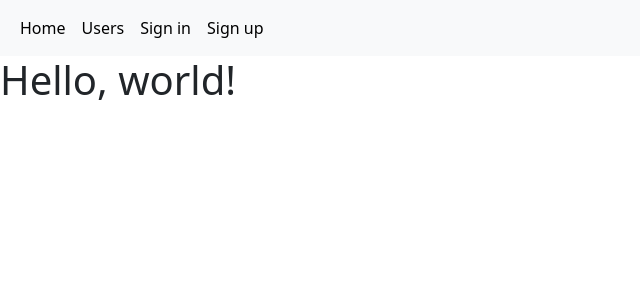
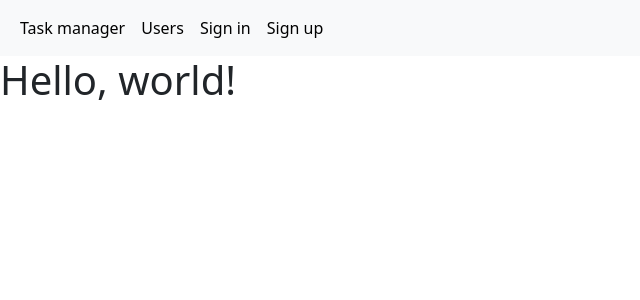
Before and after one commit to greenkerokero/python-project-52, a Django app: page /en/ in a window 1280 px wide. Shown: the top 300 px of the page, without its empty margins (0-640 px from the left). Run offline with Django 5.2, Linux system fonts and the light colour scheme; some libraries are stand-ins or nearby versions.

Commit message:
Update main menu

```diff
--- a/task_manager/templates/base.html
+++ b/task_manager/templates/base.html
@@ -17,7 +17,7 @@
       <div class="collapse navbar-collapse" id="navbarNav">
         <ul class="navbar-nav">
           <li class="nav-item">
-              <a class="nav-link link-body-emphasis" href="#">{% translate "Home" %}</a>
+            <a class="nav-link link-body-emphasis" href="#">{% translate "Task manager" %}</a>
           </li>
           <li class="nav-item">
             <a class="nav-link link-body-emphasis" href="#">{% translate "Users" %}</a>
```
Also changed, not shown: locale/ru/LC_MESSAGES/django.po, 1 other file. Lines whose indentation alone changed are shown as unchanged.
